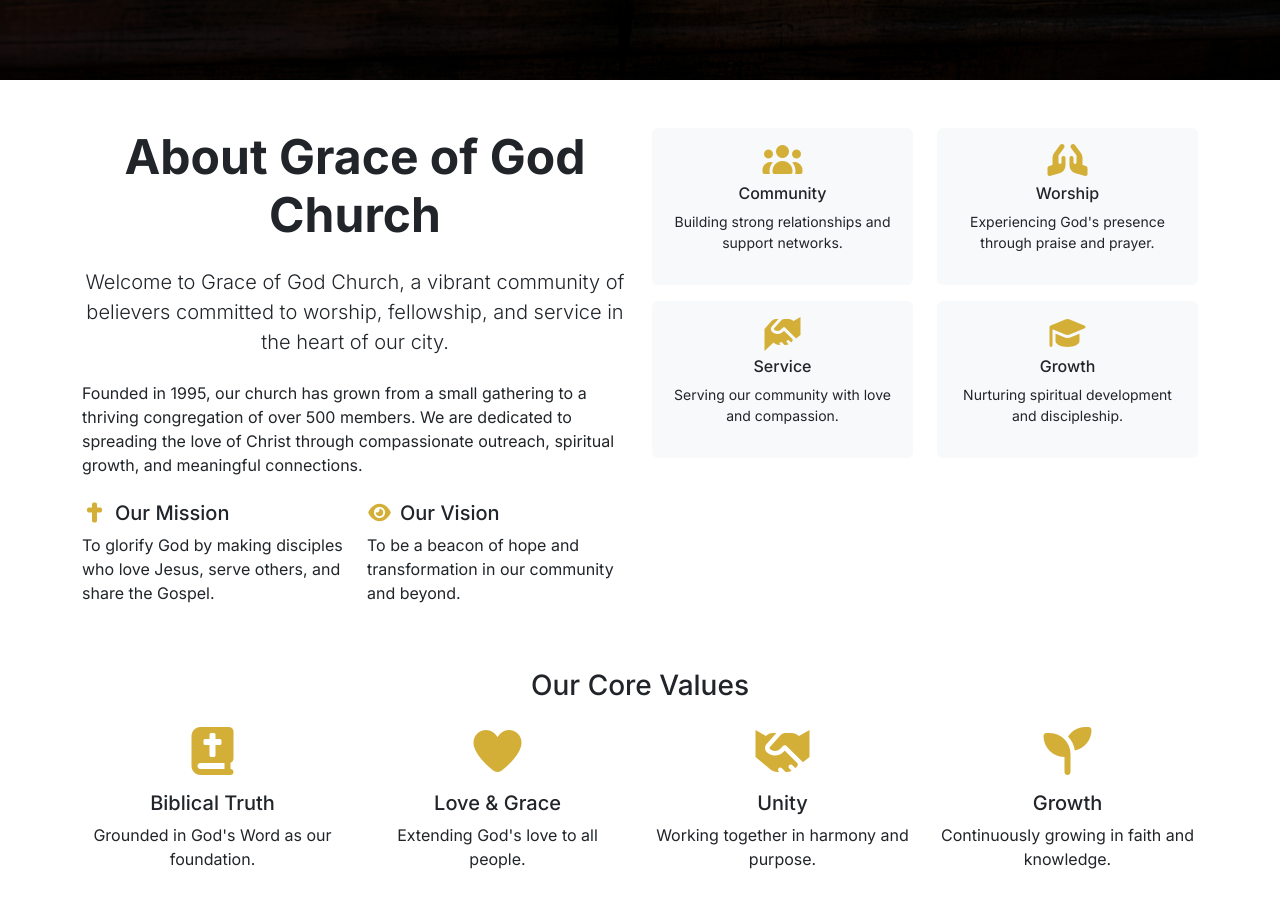
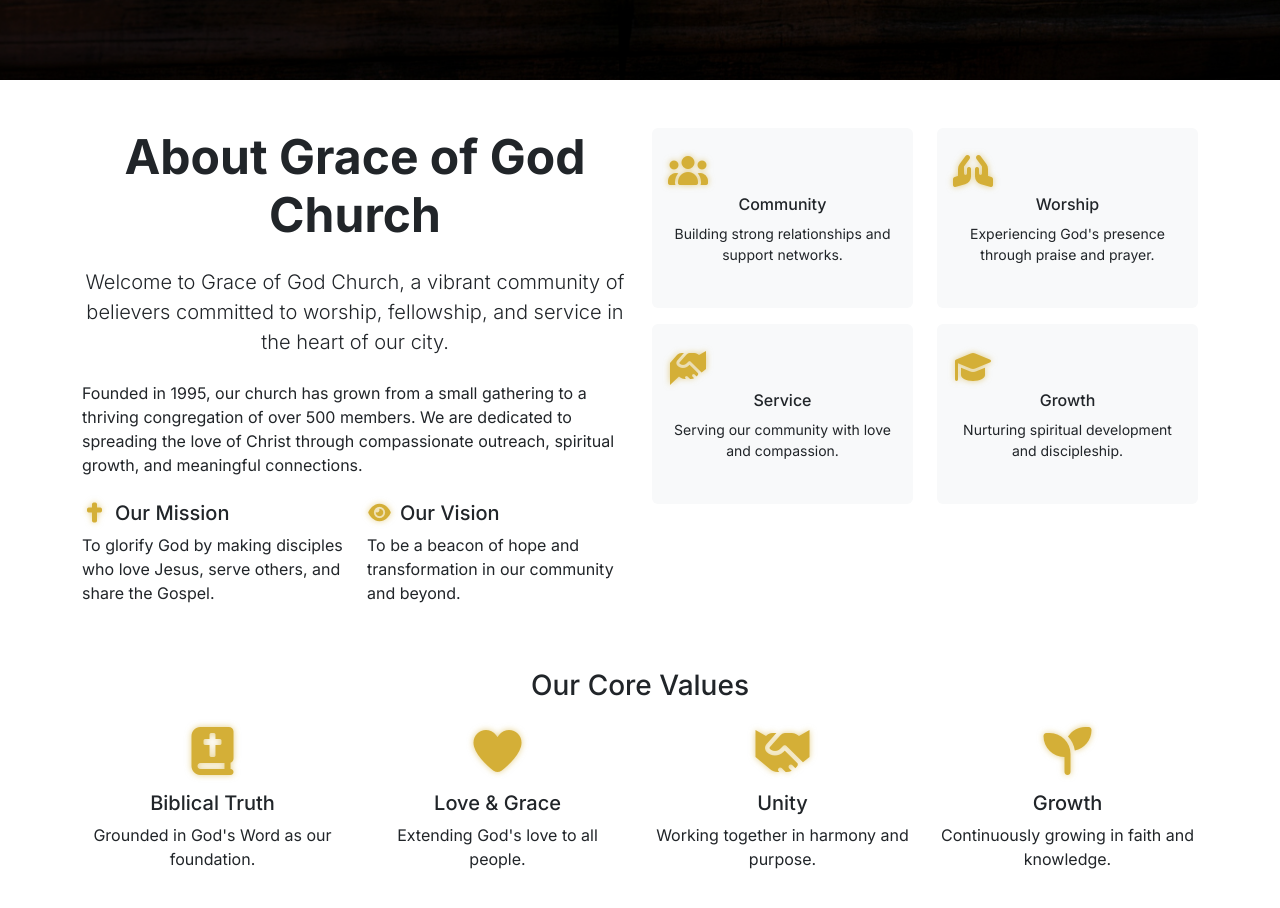
Before and after one commit to Goodness-MArcel/gracechurch, a Next.js app: page / in a window 1280 px wide. Shown: the part 720-1628 px from the top of the page. Built offline with nearby package versions, Linux system fonts and the light colour scheme.

Commit message:
Add equal-height card styling and drop shadow effect for icons

```diff
--- a/src/app/globals.css
+++ b/src/app/globals.css
@@ -131,4 +131,12 @@ a {
 
 .golden-icon {
   color: var(--secondary-color);
+  filter: drop-shadow(0 0 3px rgba(212, 175, 55, 0.6));
 }
+
+.equal-height-card {
+  min-height: 180px;
+  display: flex;
+  flex-direction: column;
+  justify-content: center;
+}
--- a/src/app/page.js
+++ b/src/app/page.js
@@ -88,28 +88,28 @@ export default function Home() {
             <div className="col-lg-6">
               <div className="row">
                 <div className="col-6 mb-3">
-                  <div className="text-center p-3 bg-light rounded">
+                  <div className="text-center p-3 bg-light rounded equal-height-card">
                     <i className="fas fa-users fa-2x golden-icon mb-2"></i>
                     <h6>Community</h6>
                     <p className="small">Building strong relationships and support networks.</p>
                   </div>
                 </div>
                 <div className="col-6 mb-3">
-                  <div className="text-center p-3 bg-light rounded">
+                  <div className="text-center p-3 bg-light rounded equal-height-card">
                     <i className="fas fa-praying-hands fa-2x golden-icon mb-2"></i>
                     <h6>Worship</h6>
                     <p className="small">Experiencing God's presence through praise and prayer.</p>
                   </div>
                 </div>
                 <div className="col-6 mb-3">
-                  <div className="text-center p-3 bg-light rounded">
+                  <div className="text-center p-3 bg-light rounded equal-height-card">
                     <i className="fas fa-hands-helping fa-2x golden-icon mb-2"></i>
                     <h6>Service</h6>
                     <p className="small">Serving our community with love and compassion.</p>
                   </div>
                 </div>
                 <div className="col-6 mb-3">
-                  <div className="text-center p-3 bg-light rounded">
+                  <div className="text-center p-3 bg-light rounded equal-height-card">
                     <i className="fas fa-graduation-cap fa-2x golden-icon mb-2"></i>
                     <h6>Growth</h6>
                     <p className="small">Nurturing spiritual development and discipleship.</p>
```
